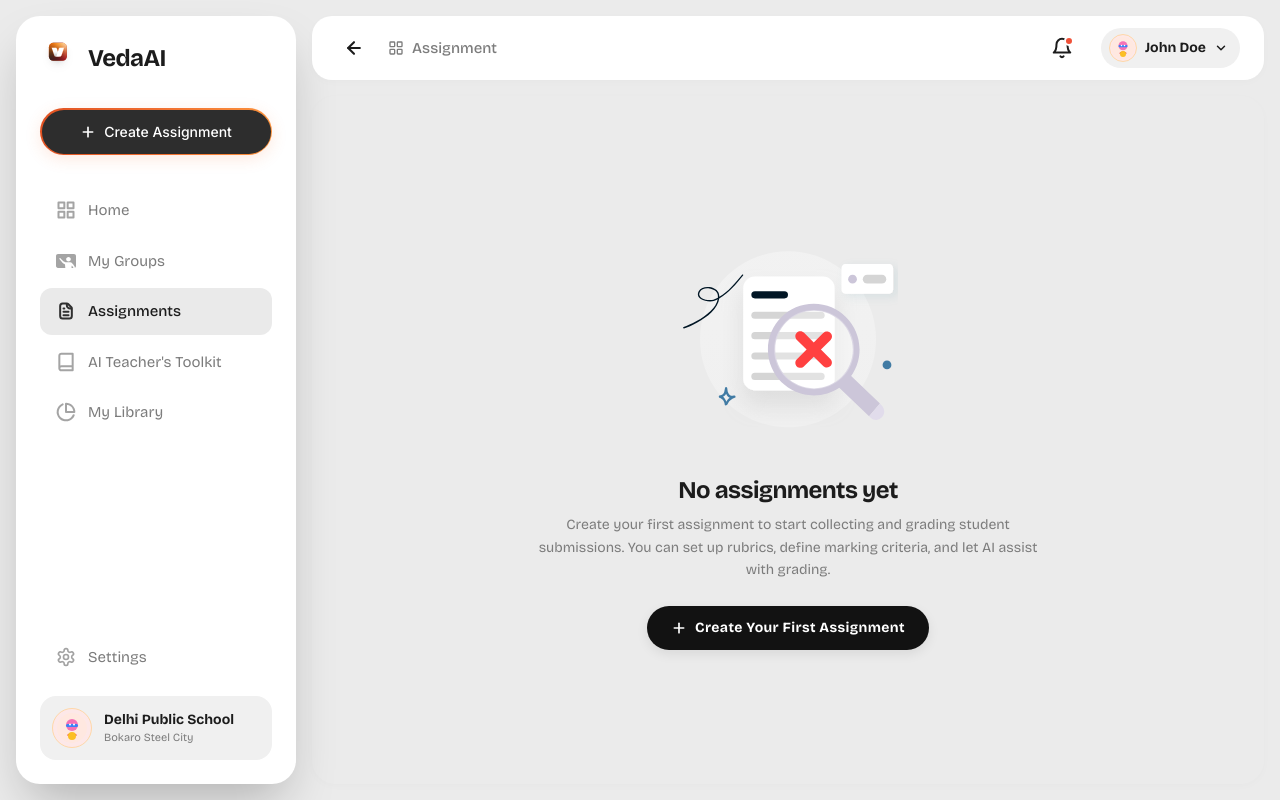
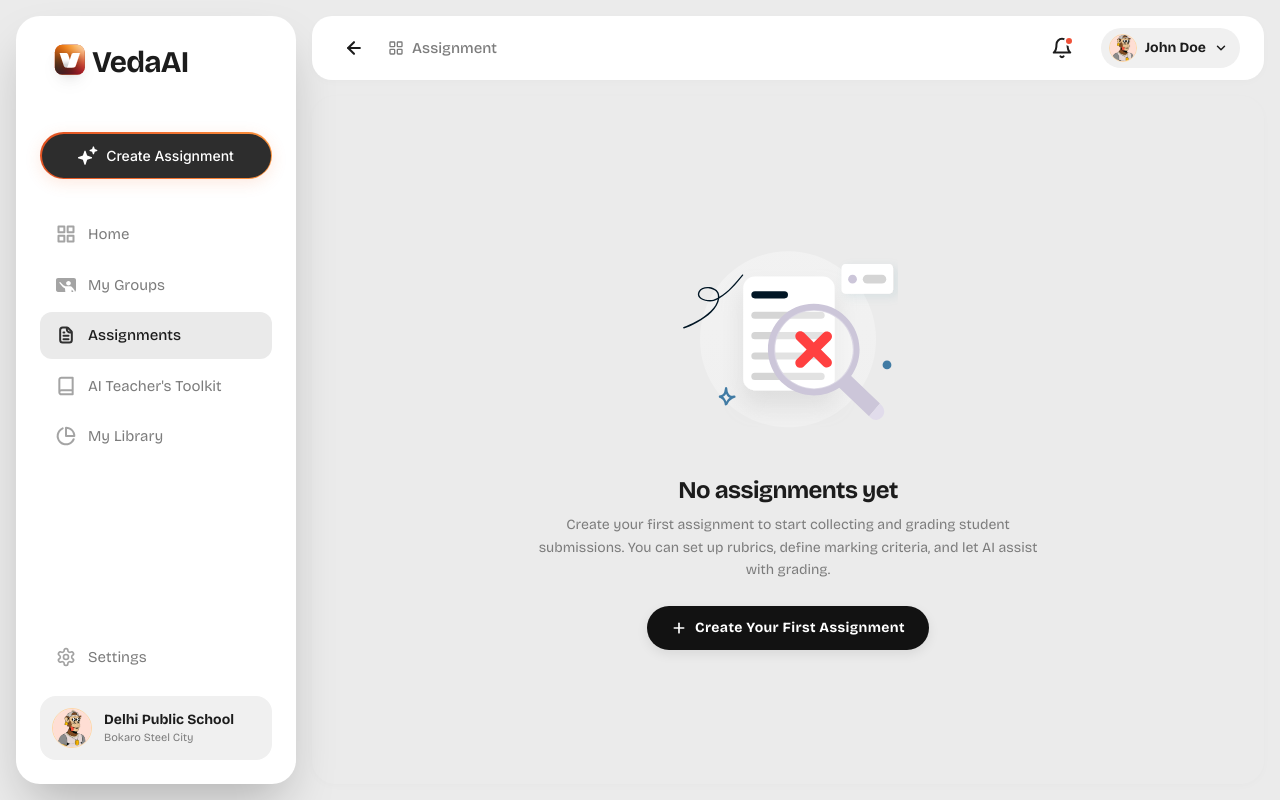
Before and after one commit to SOMASEKAR17/VedaAI, a Next.js app in the folder frontend/: page / in a window 1280 px wide. Built offline with nearby package versions, Linux system fonts and the light colour scheme.

Commit message:
minimal changes

```diff
--- a/frontend/components/Sidebar.tsx
+++ b/frontend/components/Sidebar.tsx
@@ -5,28 +5,28 @@ export default function Sidebar() {
   return (
     <aside className="w-[280px] bg-white rounded-[24px] shadow-2xl p-6 flex flex-col justify-between h-[calc(100vh-2rem)] select-none">
       <div className="flex flex-col gap-8">
-        <div className="flex items-center gap-3">
+        <div className="flex">
           <Image
             src="/logo.svg"
             alt="VedaAI Logo"
             width={36}
             height={36}
-            className="w-9 h-9"
+            className="w-15 h-15"
           />
-          <span className="text-2xl font-bold tracking-tight text-[#1c1c1c] font-sans">
+          <span className="text-3xl font-bold tracking-tight mt-1 -ml-2 text-[#1c1c1c] font-sans">
             VedaAI
           </span>
         </div>
 
         <button className="font-inter w-full relative p-[1.5px] rounded-full bg-gradient-to-r from-[#e15222] via-[#f06e30] to-[#fb923c] shadow-[0_4px_16px_rgba(240,110,48,0.15)] hover:shadow-[0_6px_20px_rgba(240,110,48,0.25)] hover:scale-[1.01] active:scale-[0.99] transition-all duration-200 cursor-pointer">
           <div className="flex items-center justify-center gap-2 bg-[#2d2d2d] text-white py-3 px-6 rounded-full font-medium text-sm">
-            <svg
-              viewBox="0 0 24 24"
-              fill="currentColor"
-              className="w-4 h-4 text-white"
-            >
-              <path d="M12 5v14m-7-7h14" stroke="currentColor" strokeWidth="2.5" strokeLinecap="round" />
-            </svg>
+            <Image
+            src="/stars.svg"
+            alt="star"
+            width={36}
+            height={36}
+            className="w-5 h-5"
+          />
             Create Assignment
           </div>
         </button>
@@ -75,15 +75,13 @@ export default function Sidebar() {
 
         <div className="flex items-center gap-3 bg-[#f0f0f0] p-3 rounded-2xl">
           <div className="w-10 h-10 rounded-full bg-[#fde8e8] flex-shrink-0 flex items-center justify-center overflow-hidden border border-orange-200">
-            <svg viewBox="0 0 64 64" className="w-8 h-8 text-orange-600">
-              <circle cx="32" cy="32" r="30" fill="#FFE8E0" />
-              <circle cx="32" cy="26" r="12" fill="#F472B6" />
-              <rect x="20" y="24" width="24" height="6" rx="3" fill="#3B82F6" />
-              <circle cx="28" cy="25" r="2" fill="#FFFFFF" />
-              <circle cx="36" cy="25" r="2" fill="#FFFFFF" />
-              <path d="M 24 46 Q 32 40 40 46" fill="none" stroke="#EF4444" strokeWidth="3" strokeLinecap="round" />
-              <circle cx="32" cy="48" r="8" fill="#FBBF24" />
-            </svg>
+            <Image
+              src="/pfp.jpg"
+              alt="pfp"
+              width={36}
+              height={36}
+              className="w-10 h-10 object-cover"
+            />
           </div>
           <div className="flex flex-col min-w-0">
             <span className="text-sm font-bold text-[#1c1c1c] truncate font-sans">
--- a/frontend/components/Topbar.tsx
+++ b/frontend/components/Topbar.tsx
@@ -59,15 +59,13 @@ export default function Topbar() {
 
         <div className="flex items-center gap-2 bg-[#f0f0f0] pl-2 pr-3 py-1.5 rounded-full hover:bg-[#e6e6e6] transition-colors cursor-pointer select-none">
           <div className="w-7 h-7 rounded-full bg-[#fde8e8] flex items-center justify-center overflow-hidden border border-orange-200">
-            <svg viewBox="0 0 64 64" className="w-6 h-6 text-orange-600">
-              <circle cx="32" cy="32" r="30" fill="#FFE8E0" />
-              <circle cx="32" cy="26" r="12" fill="#F472B6" />
-              <rect x="20" y="24" width="24" height="6" rx="3" fill="#3B82F6" />
-              <circle cx="28" cy="25" r="2" fill="#FFFFFF" />
-              <circle cx="36" cy="25" r="2" fill="#FFFFFF" />
-              <path d="M 24 46 Q 32 40 40 46" fill="none" stroke="#EF4444" strokeWidth="3" strokeLinecap="round" />
-              <circle cx="32" cy="48" r="8" fill="#FBBF24" />
-            </svg>
+            <Image
+                src="/pfp.jpg"
+                alt="pfp"
+                width={36}
+                height={36}
+                className="w-8 h-8 object-cover"
+              />
           </div>
           <span className="text-sm font-bold text-[#1c1c1c] font-sans">
             John Doe
```
Also changed, not shown: frontend/public/pfp.jpg (added), frontend/public/stars.svg (added).
